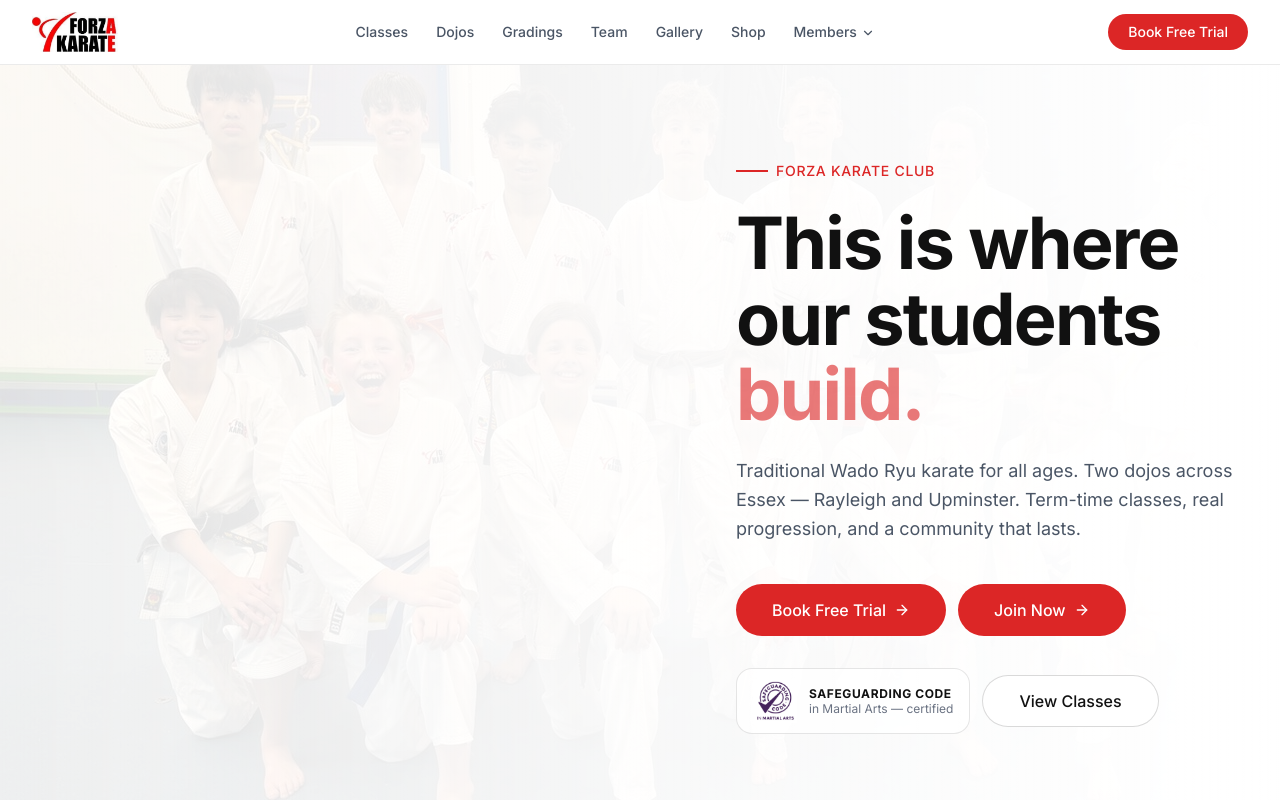
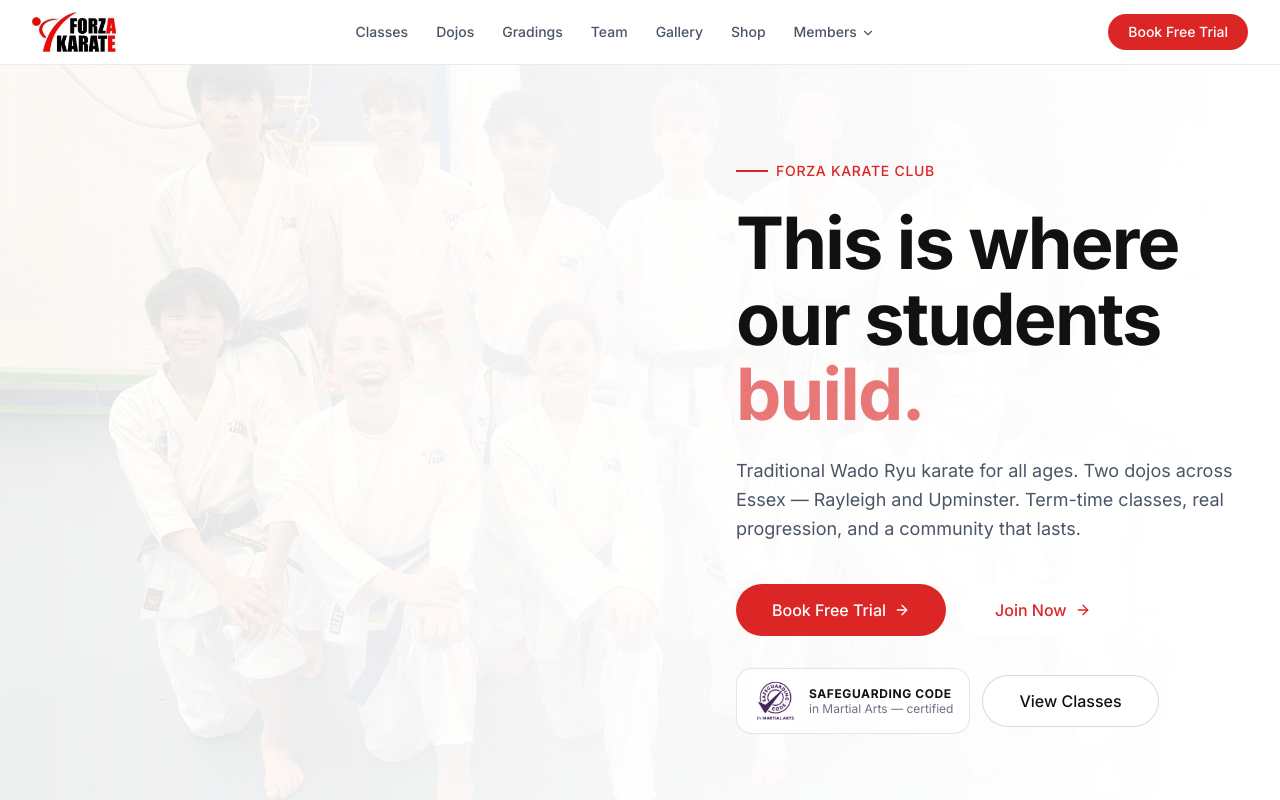
Before and after one commit to anthonieveritt-afk/forza-karate-website, a Next.js app: page / in a window 1280 px wide. Shown: the top 800 px of the page. Built offline with nearby package versions, Linux system fonts and the light colour scheme.

Commit message:
Join Today/Now button: white background, red text on all pages

```diff
--- a/app/classes/ninjas/page.tsx
+++ b/app/classes/ninjas/page.tsx
@@ -116,7 +116,7 @@
                 <ArrowRight className="h-4 w-4" />
               </Link>
             </Button>
-            <Button asChild variant="outline" size="lg" className="border-white/20 text-white hover:bg-white/10">
+            <Button asChild size="lg" className="bg-white text-[#dc2626] hover:bg-gray-50">
               <Link href="/join">Join Today</Link>
             </Button>
           </div>
--- a/app/classes/seniors/page.tsx
+++ b/app/classes/seniors/page.tsx
@@ -121,7 +121,7 @@
                 <ArrowRight className="h-4 w-4" />
               </Link>
             </Button>
-            <Button asChild variant="outline" size="lg" className="border-white/20 text-white hover:bg-white/10">
+            <Button asChild size="lg" className="bg-white text-[#dc2626] hover:bg-gray-50">
               <Link href="/join">Join Today</Link>
             </Button>
           </div>
--- a/components/sections/Hero.tsx
+++ b/components/sections/Hero.tsx
@@ -104,7 +104,7 @@
                 <ArrowRight className="h-4 w-4" />
               </Link>
             </Button>
-            <Button asChild size="lg">
+            <Button asChild size="lg" className="bg-white text-[#dc2626] hover:bg-gray-50 border border-white">
               <Link href="/join">
                 Join Now
                 <ArrowRight className="h-4 w-4" />
```
